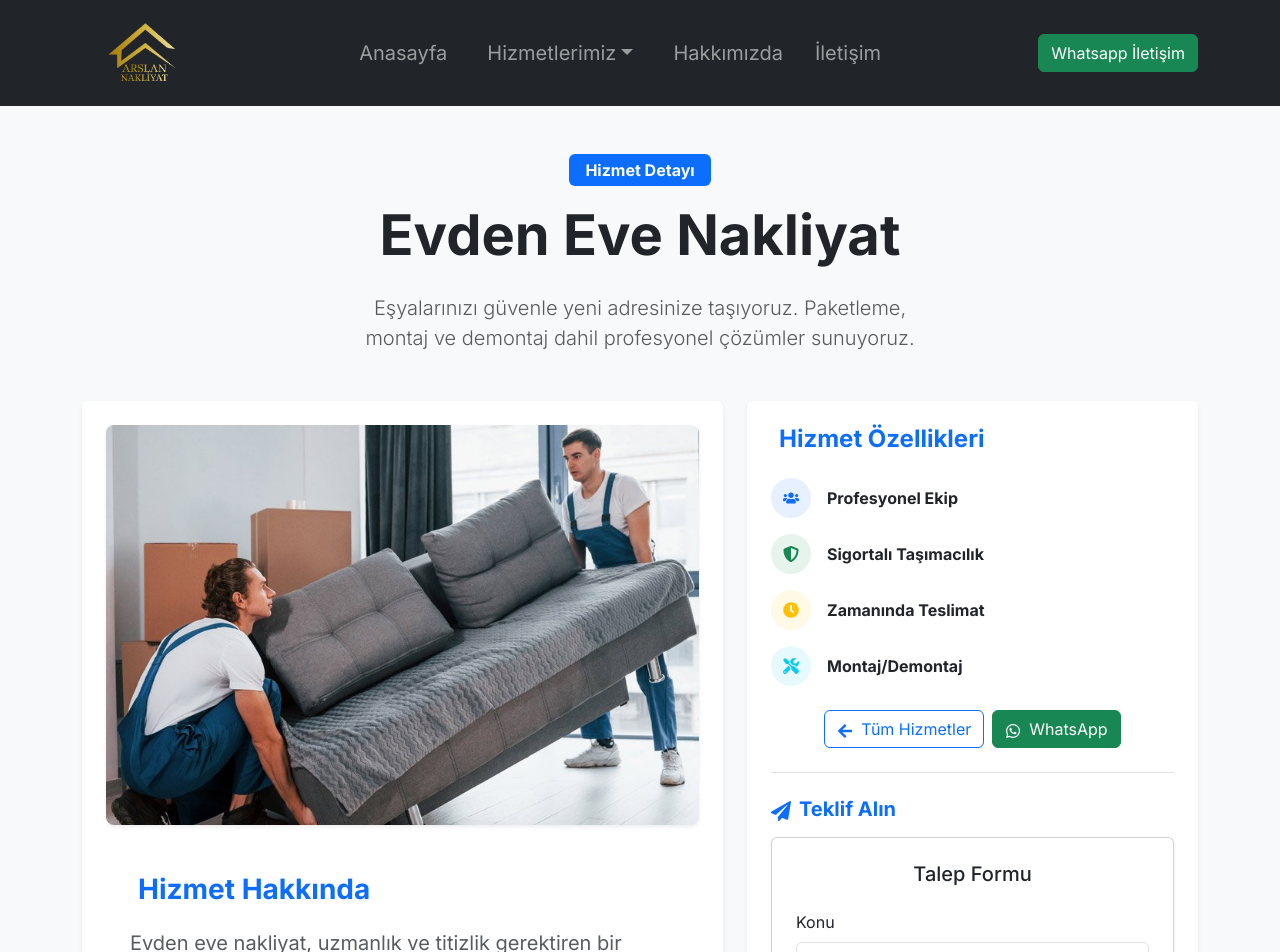
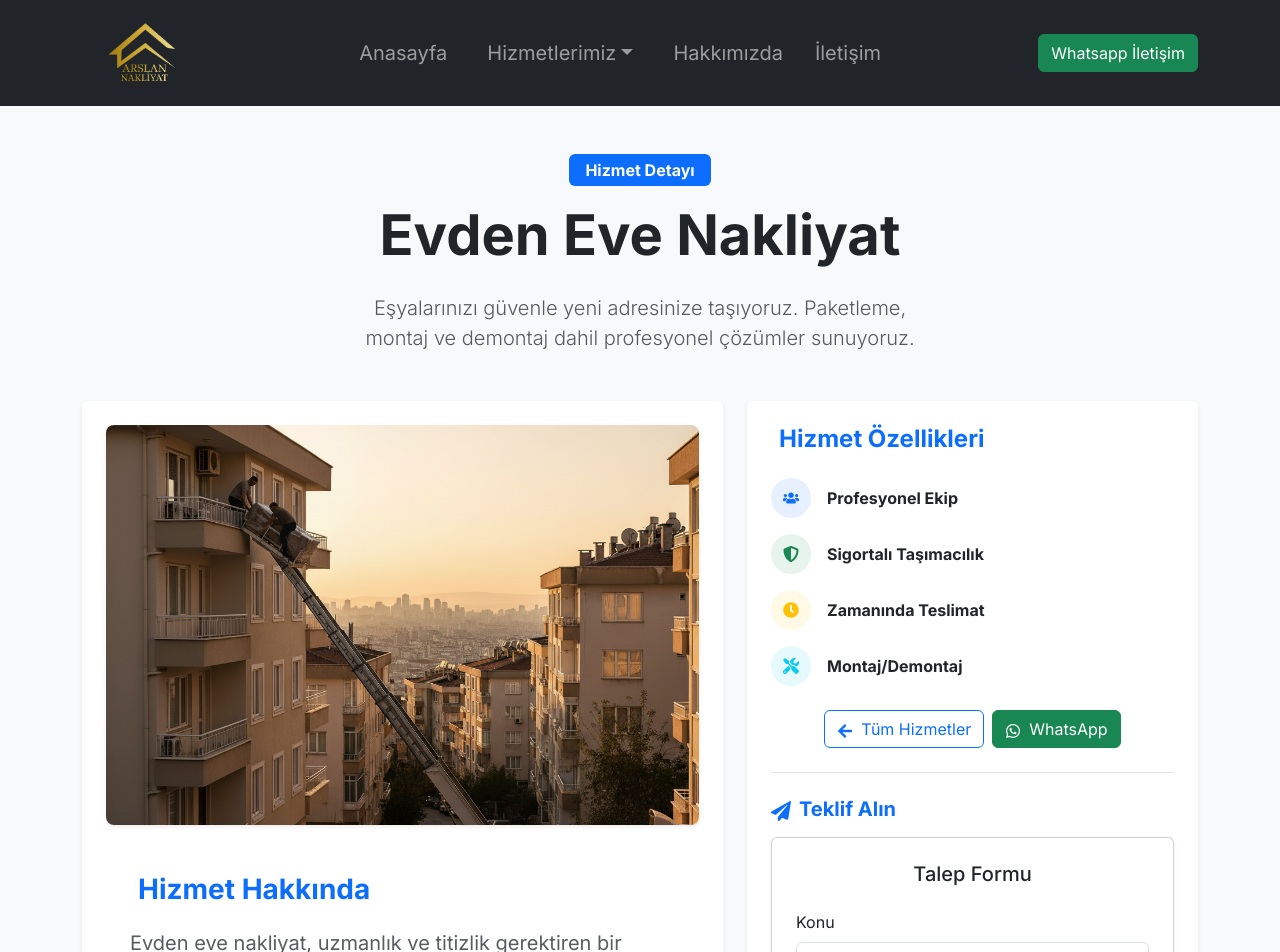
Before and after one commit to sevketemingurbuz/mersin-arslan-nakliyat-1, a Next.js app: page /our-services/1 in a window 1280 px wide. Shown: the top 952 px of the page. Built offline with nearby package versions, Linux system fonts and the light colour scheme; no server answers.

Commit message:
image edit

```diff
--- a/app/data/services.ts
+++ b/app/data/services.ts
@@ -4,7 +4,7 @@ export const servicesData = [
     title: 'Evden Eve Nakliyat',
     description: 'Eşyalarınızı güvenle yeni adresinize taşıyoruz. Paketleme, montaj ve demontaj dahil profesyonel çözümler sunuyoruz.',
     content: 'Evden eve nakliyat, uzmanlık ve titizlik gerektiren bir süreçtir. Firmamız, her eşyanız için özel paketleme malzemeleri kullanarak çizilme, kırılma ve deformasyon risklerini ortadan kaldırır. Profesyonel ekibimiz mobilyalarınızı söküp yeni adresinizde kurulumunu gerçekleştirir. Modern araç filomuz ve sigortalı taşımacılık hizmetimiz sayesinde eşyalarınız güvenle taşınır. Sadece taşıma değil, komple bir taşınma çözümü sunuyoruz.',
-    image: '/images/evdeneve.jpg',
+    image: '/images/asansor.png',
   },
   {
     id: '2',
```
Also changed, not shown: public/images/asansor.png (added), 1 other file (tests, documents, lock files or other folders).
